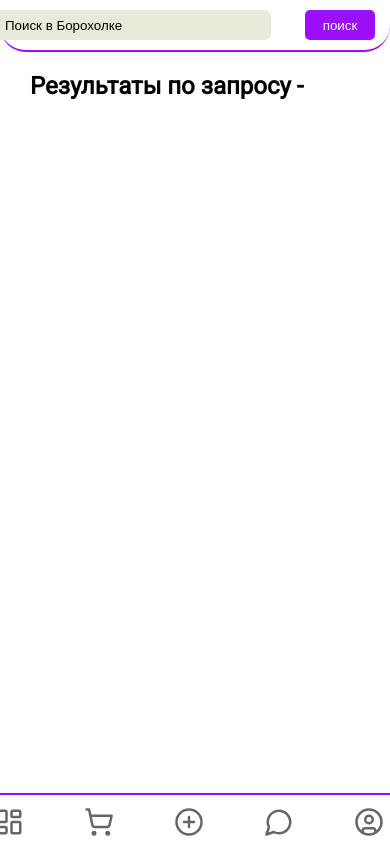
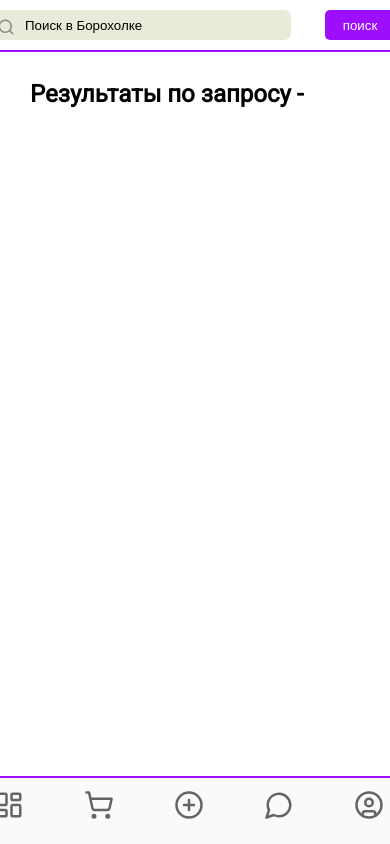
Before and after one commit to Shohin387/flea-market-client, a React (Vite) app: page /found-product in a window 390 px wide. Built offline with nearby package versions, Linux system fonts and the light colour scheme.

Commit message:
Адаптация дл шапки сайта

```diff
--- a/src/components/header.tsx
+++ b/src/components/header.tsx
@@ -6,7 +6,7 @@ import { CardsData } from "../interfaces/cardData.interface";
 import { useNavigate } from "react-router";
 import { useDispatch } from "react-redux";
 import { setStateFoundData } from "../store/FoundDataStore/foundDataStore.slice";
-import { Search } from "lucide-react";
+import {  Search } from "lucide-react";
 
 
 const Header: FC = () => {
@@ -25,6 +25,8 @@ const Header: FC = () => {
 
                         <input id="inputForSearch" autoComplete="false"  type="text" placeholder="Поиск в Борохолке"/>
                     </div>
+
+
                     <button onClick={() => {
 
                         const inp = document.getElementsByTagName("input")[0]
@@ -38,6 +40,7 @@ const Header: FC = () => {
 
                       }} className={styleHeader.searchBtn} type="button">поиск</button>
 
+
                 </div>
             </header>
         </>
--- a/src/components/panel-navigation.tsx
+++ b/src/components/panel-navigation.tsx
@@ -1,7 +1,7 @@
 import React from "react";
 import stylePanel from '../statics/styles/panel-navigation.module.css'
 import Header from "./header";
-import { Outlet } from "react-router";
+import { Link, Outlet } from "react-router";
 import { LayoutDashboard, MessageCircle, PlusCircle, ShoppingCart, UserCircle } from "lucide-react";
 import { useLocation } from "react-router";
 
@@ -12,13 +12,14 @@ const PanelNavigation: React.FC = () => {
     return (
         <>
         <Header/>
+        <div style={{paddingBottom: "60px"}}></div>
         <Outlet/>
         <nav className={stylePanel.navigationPanel}>
-            <a href="/"><div className={stylePanel.navigationButton} id="home-page"><LayoutDashboard size={30} color="black" opacity={locate == "/" ? 1 : 0.6}/></div></a>
-            <a href="/profile"><div className={stylePanel.navigationButton} id="profile"><ShoppingCart size={30} opacity={locate == "/profile" ? 1 : 0.6} color="black"/></div></a>
-            <a href="/add-product"><div className={stylePanel.navigationButton} id="add-product"><PlusCircle size={30} opacity={locate == "/add-product" ? 1 : 0.6} color="black"/></div></a>
-            <a href="/profile"><div className={stylePanel.navigationButton} id="profile"><MessageCircle size={30} opacity={locate == "/profile" ? 1 : 0.6} color="black"/></div></a>
-            <a href="/profile"><div className={stylePanel.navigationButton} id="profile"><UserCircle size={30} opacity={locate == "/profile" ? 1 : 0.6} color="black"/></div></a>
+            <Link to="/"><div className={stylePanel.navigationButton} id="home-page"><LayoutDashboard size={30} color="black" opacity={locate == "/" ? 1 : 0.6}/></div></Link>
+            <Link to="/profile"><div className={stylePanel.navigationButton} id="profile"><ShoppingCart size={30} opacity={locate == "/profile" ? 1 : 0.6} color="black"/></div></Link>
+            <Link to="/add-product"><div className={stylePanel.navigationButton} id="add-product"><PlusCircle size={30} opacity={locate == "/add-product" ? 1 : 0.6} color="black"/></div></Link>
+            <Link to="/profile"><div className={stylePanel.navigationButton} id="profile"><MessageCircle size={30} opacity={locate == "/profile" ? 1 : 0.6} color="black"/></div></Link>
+            <Link to="/profile"><div className={stylePanel.navigationButton} id="profile"><UserCircle size={30} opacity={locate == "/profile" ? 1 : 0.6} color="black"/></div></Link>
         </nav>
         </>
     )
--- a/src/pages/found-data-page.tsx
+++ b/src/pages/found-data-page.tsx
@@ -7,10 +7,10 @@ export default function FoundDataPage() {
     const foundCards = useTypedSelector(state => state.foundCardsReduxer).state
     const prompt = useSearchParams()
     console.log(foundCards)
-
+    console.log(prompt)
     return (
         <>
-            <h2 style={{marginLeft: 30 + "px"}}>Результаты по запросу - {prompt[0]}</h2>
+            <h2 style={{marginLeft: 30 + "px"}}>Результаты по запросу - {prompt[0].get("prompt")}</h2>
             <AllCards ReducerData={foundCards}/>
         </>
     )
--- a/src/pages/home-page.tsx
+++ b/src/pages/home-page.tsx
@@ -9,7 +9,7 @@ const HomePage: FC = (): JSX.Element => {
 
     return(
         <>
-        <h2 style={{marginLeft: 30 + "px"}}>Home</h2>
+        <h2 style={{marginLeft: "30px"}}>Товары</h2>
         <AllCards ReducerData={cardsReducer}/>
         </>
     )
--- a/src/statics/styles/header.module.css
+++ b/src/statics/styles/header.module.css
@@ -1,14 +1,18 @@
 
 .header {
-
+    position: fixed;
+    width: 100%;
+    height: 50px;
     display: grid;
-    grid-template-columns: 200px 400px 50px 50px;
+    grid-template-columns: 200px 400px ;
     border-bottom: 2px solid var(--purple-color-elem);
-    height: 50px;
     gap: 60px;
     align-items: center;
     justify-content: center;
-    border-radius: 100px;
+    z-index: 10;
+
+    background-color: rgb(255, 255, 255);
+    backdrop-filter: blur(4.4px);
 }
 
 .searchBtn {
@@ -44,6 +48,7 @@ header input {
     height: 28px;
     border: 0;
     border-radius: 7px;
+    width: 100%;
     background-color: rgb(232, 235, 217);
     color: black;
     padding-left: 30px;
@@ -67,25 +72,39 @@ input::placeholder {
 
 @media (max-width: 900px) {
     .header {
-        grid-template-columns: 200px 200px 50px 50px;
+        grid-template-columns: 200px 400px ;
 
     }
 }
 
-@media (max-width: 700px) {
-    .header {
-        grid-template-columns: 100px 100px 30px 30px;
-
-    }
-}
 
 @media (max-width: 738px) {
     .header {
-        grid-template-columns: 100px 100px 30px 30px;
+        grid-template-columns:400px;
 
     }
 
     .headerText {
         display: none;
     }
+
+    .searchImg {
+        bottom: 12.5px;
+    }
 }
+
+
+@media (max-width: 380px) {
+    .header {
+        grid-template-columns:290px;
+
+    }
+
+    .searchBlock {
+        grid-template-columns: 230px 70px;
+    }
+
+    .searchImg {
+        bottom: 14.5px;
+    }
+}
--- a/src/statics/styles/panel-navigation.module.css
+++ b/src/statics/styles/panel-navigation.module.css
@@ -11,6 +11,8 @@
 
 body {
     font-family: robot;
+    margin: 0;
+    padding: 0;
 }
 
 .navigationPanel {
@@ -29,8 +31,8 @@ body {
     /*Тут мы кросоту наводим*/
     border: 1.5px solid var(--purple-color-elem);
     border-radius: 120px;
-    background-color: rgba(240, 248, 255, 0);
-    backdrop-filter: blur(5px);
+    background-color: rgba(245, 245, 245, 0.524);
+    backdrop-filter: blur(4.4px);
     z-index: 10;
 }
 
@@ -62,9 +64,10 @@ body {
         width: 100%;
         border-radius: 0;
         left:0;
-        top: 94%;
+        top: 92%;
         border: none;
         border-top:2px solid var(--purple-color-elem) ;
+        padding-bottom: 20px;
     }
 }
 
```
